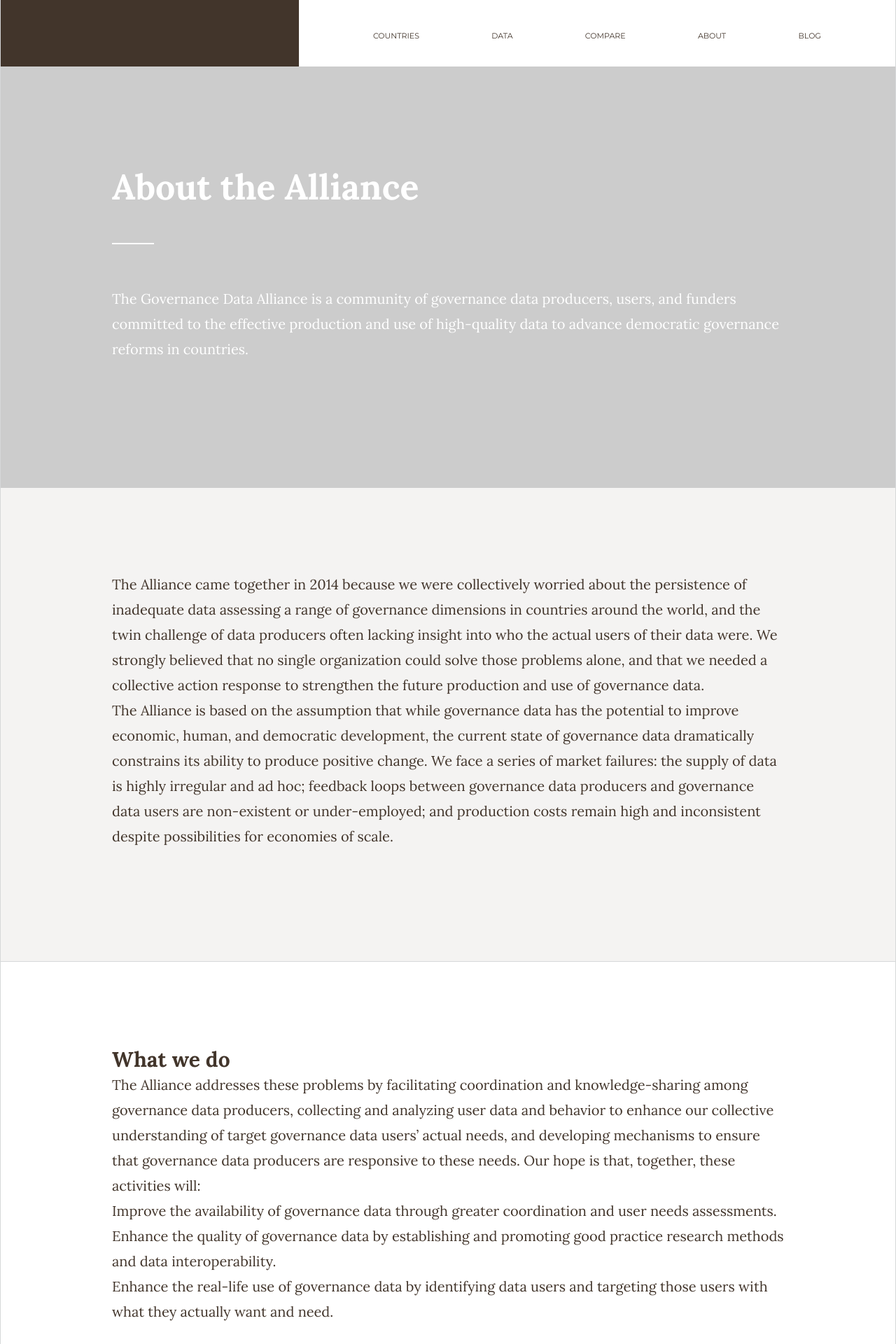
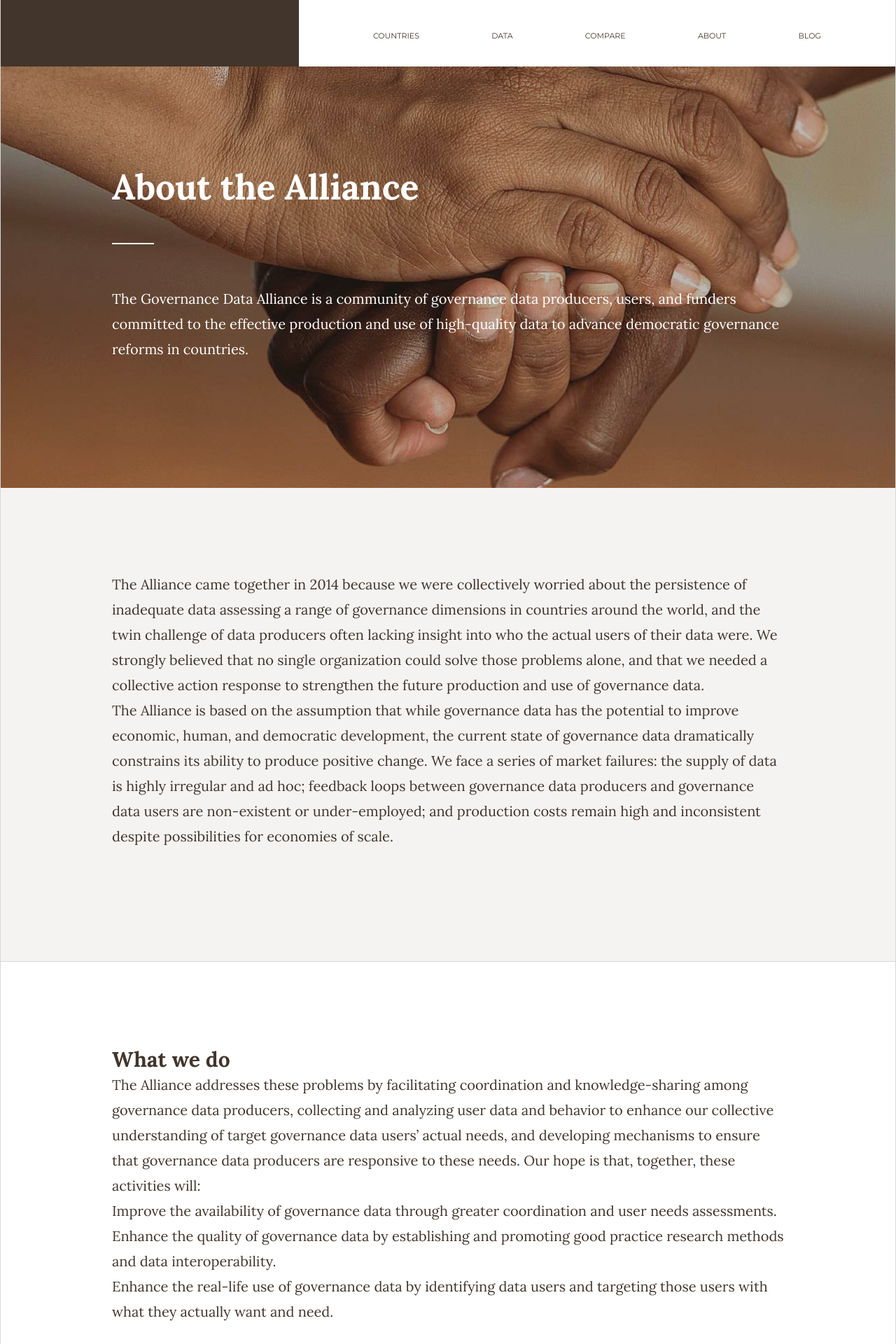
Before and after one commit to GovernanceDataAlliance/GDA-Dashboard, a Jekyll site: the page built from about.html, in a window 1280 px wide. Shown: the top 1920 px of the page at 70% size. Built offline with Jekyll 4.4.1, drawn with Linux system fonts in a browser that asks for light colours.

Commit message:
promo images

```diff
--- a/_sass/layout/_l-banner.scss
+++ b/_sass/layout/_l-banner.scss
@@ -1,9 +1,13 @@
+$backgrounds: 'promoHome', 'promoInteriores-About', 'promoInteriores-CompareCountries', 'promoInteriores-Countries', 'promoInteriores-Data';
+
 .l-banner {
+  position: relative;
 
   //home
   &.-main {
     padding: rem(100px) 0 rem(140px);
     background-color: #ccc;
+    background-position: top left;
 
     p {
       color: $font-color-2;
@@ -41,4 +45,22 @@
       flex-direction: column;
     }
   }
+
+  @for $i from 1 through length($backgrounds) {
+    &.#{nth($backgrounds, $i)}{
+      background-image: url('/img/#{nth($backgrounds, $i)}.jpg');
+      background-size: cover;
+      background-position: center;
+
+      &:before {
+        content: "";
+        position: absolute;
+        top: 0;
+        bottom: 0;
+        left: 0;
+        right: 0;
+        background-color: rgba(65, 52, 43, 0.35);
+      }
+    }
+  }
 }
--- a/about.html
+++ b/about.html
@@ -2,7 +2,7 @@
 layout: default
 ---
 
-<div class="l-banner -section-2">
+<div class="l-banner -section-2 promoInteriores-About">
   <div class="wrap">
     <!-- <div class="m-breadcrumbs">
       <ul>
--- a/js/src/templates/countries/compare.hbs
+++ b/js/src/templates/countries/compare.hbs
@@ -1,4 +1,4 @@
-<div class="l-banner -section-2">
+<div class="l-banner -section-2 promoInteriores-CompareCountries">
   <div class="wrap">
     {{!-- <div class="m-breadcrumbs">
       <ul>
--- a/js/src/templates/countries/countries.hbs
+++ b/js/src/templates/countries/countries.hbs
@@ -1,4 +1,4 @@
-<div class="l-banner -section-1">
+<div class="l-banner -section-1 promoInteriores-Countries">
   <div class="wrap">
     {{!-- <div class="m-breadcrumbs -light">
       <ul>
--- a/js/src/templates/indicators/indicators.hbs
+++ b/js/src/templates/indicators/indicators.hbs
@@ -1,4 +1,4 @@
-<div class="l-banner -section-2">
+<div class="l-banner -section-2 promoInteriores-Data">
   <div class="wrap">
     {{!-- <div class="m-breadcrumbs">
       <ul>
--- a/js/src/templates/welcome/welcome_tpl.hbs
+++ b/js/src/templates/welcome/welcome_tpl.hbs
@@ -1,4 +1,4 @@
-<div class="l-banner -main">
+<div class="l-banner -main promoHome">
   <div class="wrap">
     <div>
       <h3 class="c-title">
```
Also changed, not shown: img/promoHome.jpg (added), img/promoInteriores-About.jpg (added), img/promoInteriores-CompareCountries.jpg (added), img/promoInteriores-Countries.jpg (added), img/promoInteriores-Data.jpg (added).
